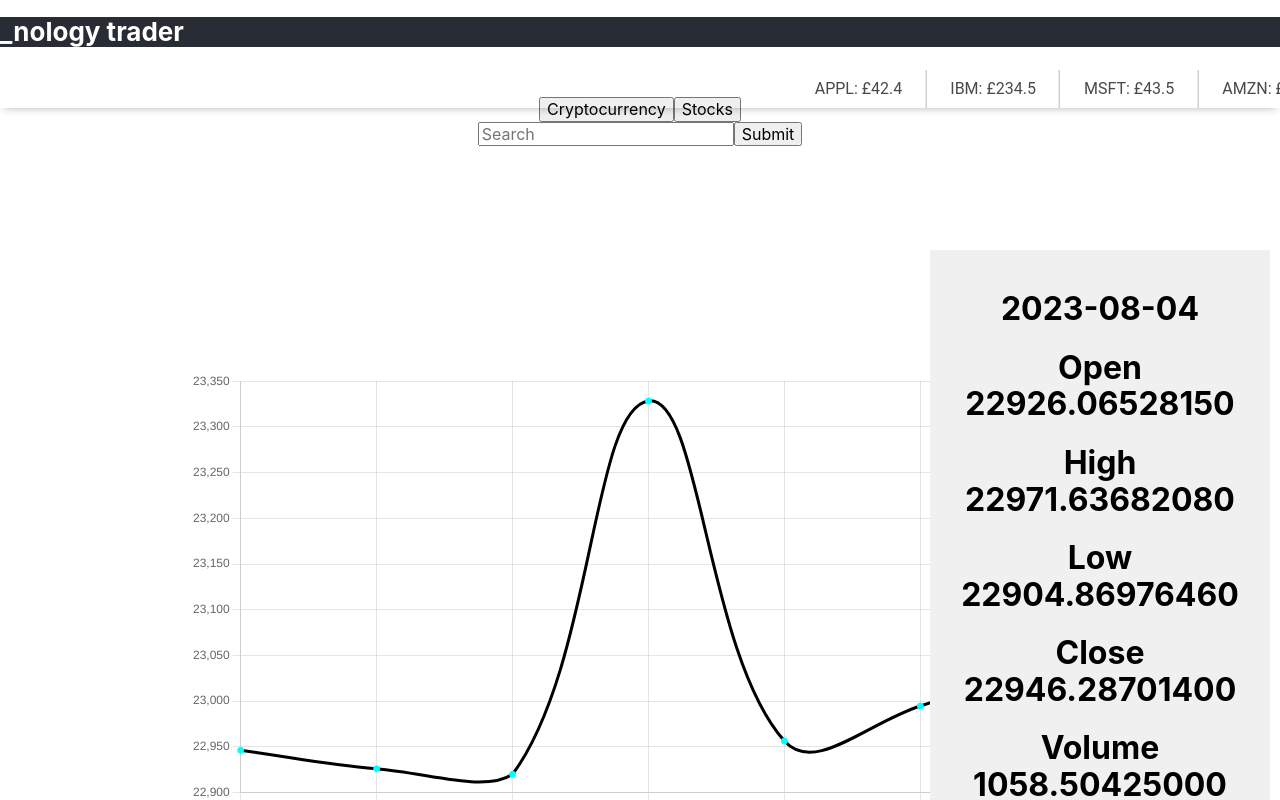
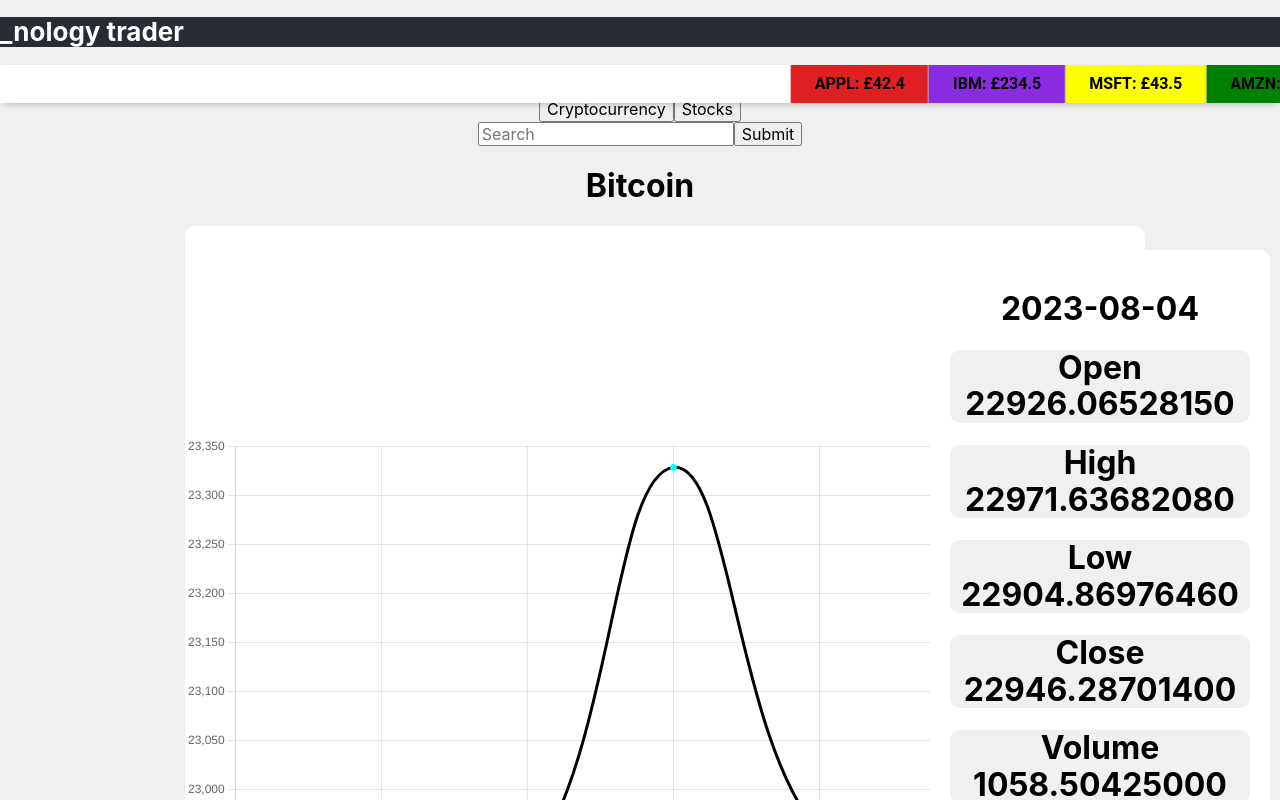
Before and after one commit to Alan-day/crypto-tracker, a React (Create React App) app: page /crypto in a window 1280 px wide. Shown: the top 800 px of the page. Built offline with nearby package versions, Linux system fonts and the light colour scheme.

Commit message:
styling fixes

```diff
--- a/src/App.scss
+++ b/src/App.scss
@@ -1,6 +1,7 @@
 .html,
 body {
   margin: 0;
+  background-color: #f0f0f0;
 }
 
 .App {
--- a/src/Graph/Graph.scss
+++ b/src/Graph/Graph.scss
@@ -1,8 +1,10 @@
 .graph-container {
-
+  margin-left: 50px;
   display: flex;
   align-items: center;
   justify-self: center;
-  width: 900px;
+  width: 75%;
   height: 900px;
+  border-radius: 10px;
+  background-color: white;
 }
--- a/src/Navbar/Navbar.scss
+++ b/src/Navbar/Navbar.scss
@@ -1,16 +1,37 @@
 .navbar-container {
   position: fixed;
-  top: 70px;
+  top: 65px;
   left: 0;
   right: 0;
   font-family: "Roboto", sans-serif;
   box-shadow: 0 4px 8px -4px rgba(0, 0, 0, 0.3);
   margin-bottom: 100px;
+  background-color: white;
+  font-weight: 700;
+
+  &--1 {
+    background-color: #df2020;
+  }
+  &--2 {
+    background-color: blueviolet;
+  }
+  &--3 {
+    background-color: yellow;
+  }
+  &--4 {
+    background-color: green;
+  }
+  &--5 {
+    background-color: rgb(49, 49, 238);
+  }
+  &--6 {
+    background-color: orange;
+  }
 }
 
 .navbar-container .title {
   position: absolute;
-  background: #df2020;
+
   height: 100%;
   display: flex;
   align-items: center;
@@ -30,7 +51,7 @@
 .navbar-container ul li {
   white-space: nowrap;
   padding: 10px 24px;
-  color: #494949;
+  color: black;
   position: relative;
 
   &--1 {
@@ -48,8 +69,6 @@
   right: 0;
 }
 
-
-
 @keyframes scroll {
   from {
     transform: translateX(100%);
--- a/src/Pageswitch/Pageswitch.jsx
+++ b/src/Pageswitch/Pageswitch.jsx
@@ -1,7 +1,7 @@
 import React from "react";
 import { Link } from "react-router-dom";
 
-const Pageswitch = ({ handleStockChange, handleCryptoChange }) => {
+const Pageswitch = () => {
   return (
     <div className="pageswitch-container">
       <Link to="/crypto">
--- a/src/Sidebar/Sidebar.jsx
+++ b/src/Sidebar/Sidebar.jsx
@@ -13,34 +13,53 @@ const Sidebar = ({ sidebarData, isStock }) => {
 
   return (
     <div className="sidebar-container">
-    {isStock ? (
-      sidebarData.map((dataPoint) => (
-
-
-
-
-
+      {isStock
+        ? sidebarData.map((dataPoint) => (
             <div key={dataPoint.date}>
-          <h1   >{dataPoint.date}</h1>
-          <h1 > Open {dataPoint["1. open"]}</h1>
-          <h1 className="sidebar-container--header" > High {dataPoint["2. high"]}</h1>
-          <h1 className="sidebar-container--header" > Low {dataPoint["3. low"]}</h1>
-          <h1 className="sidebar-container--header" >Close {dataPoint["4. close"]}</h1>
-          <h1 className="sidebar-container--header" >Volume {dataPoint["5. volume"]}</h1>
+              <h1>{dataPoint.date}</h1>
+              <h1 className="sidebar-container--header">
+                {" "}
+                Open {dataPoint["1. open"]}
+              </h1>
+              <h1 className="sidebar-container--header">
+                {" "}
+                High {dataPoint["2. high"]}
+              </h1>
+              <h1 className="sidebar-container--header">
+                {" "}
+                Low {dataPoint["3. low"]}
+              </h1>
+              <h1 className="sidebar-container--header">
+                Close {dataPoint["4. close"]}
+              </h1>
+              <h1 className="sidebar-container--header">
+                Volume {dataPoint["5. volume"]}
+              </h1>
             </div>
           ))
-    ) : (
-      sidebarData.map((dataPoint) => (
+        : sidebarData.map((dataPoint) => (
             <div key={dataPoint.date}>
               <h1>{dataPoint.date}</h1>
-          <h1 className="sidebar-container--header" > Open {dataPoint["1a. open (GBP)"]}</h1>
-          <h1 className="sidebar-container--header" > High {dataPoint["2a. high (GBP)"]}</h1>
-          <h1 className="sidebar-container--header" > Low {dataPoint["3a. low (GBP)"]}</h1>
-          <h1 className="sidebar-container--header" >Close {dataPoint["4a. close (GBP)"]}</h1>
-          <h1 className="sidebar-container--header" >Volume {dataPoint["5. volume"]}</h1>
+              <h1 className="sidebar-container--header">
+                {" "}
+                Open {dataPoint["1a. open (GBP)"]}
+              </h1>
+              <h1 className="sidebar-container--header">
+                {" "}
+                High {dataPoint["2a. high (GBP)"]}
+              </h1>
+              <h1 className="sidebar-container--header">
+                {" "}
+                Low {dataPoint["3a. low (GBP)"]}
+              </h1>
+              <h1 className="sidebar-container--header">
+                Close {dataPoint["4a. close (GBP)"]}
+              </h1>
+              <h1 className="sidebar-container--header">
+                Volume {dataPoint["5. volume"]}
+              </h1>
             </div>
-      ))
-    )}
+          ))}
     </div>
   );
 };
--- a/src/Sidebar/Sidebar.scss
+++ b/src/Sidebar/Sidebar.scss
@@ -4,11 +4,14 @@
   right: 10px;
   height: 100%;
   width: 300px;
-  background-color: #f0f0f0;
+  background-color: white;
   display: flex;
   flex-direction: column;
   padding: 20px;
+  border-radius: 10px;
+
+  &--header {
+    background-color: #f0f0f0;
+    border-radius: 10px;
+  }
 }
-.h1 {
-  background-color: #f0f0f0;
-}
--- a/src/pages/Cryptopage/Cryptopage.jsx
+++ b/src/pages/Cryptopage/Cryptopage.jsx
@@ -44,6 +44,16 @@ const CryptoPage = ({ handleGraph }) => {
     }))
     .slice(0, 7);
 
+  const cryptoLabel = Object.entries(crypto["Meta Data"])
+    .map(([key, value]) => ({ key, value }))
+    .filter((item) => item.key === "3. Digital Currency Name")
+    .map((item) => ({
+      Symbol: item.value,
+      crypto,
+    }))
+    .slice(0, 3);
+
+  const symbol = cryptoLabel.map((dataPoint) => dataPoint.Symbol);
   const cryptoLabels = cryptoTimeSeriesArray.map((dataPoint) => dataPoint.date);
   const cryptoValues = cryptoTimeSeriesArray.map(
     (dataPoint) => dataPoint["4a. close (GBP)"]
@@ -93,6 +103,7 @@ const CryptoPage = ({ handleGraph }) => {
         filteredOptions={filteredOptions}
         handleGraph={handleGraph}
       />
+      <h1>{symbol}</h1>
       <Graph data={cryptoApiData} dataset={dataset} />
 
       <Sidebar sidebarData={timeSeriesArrayToday} isStock={isStock} />
--- a/src/pages/Stockpage/Stockpage.jsx
+++ b/src/pages/Stockpage/Stockpage.jsx
@@ -6,6 +6,7 @@ import sidebarData from "./../../data.json";
 import Searchbar from "../../Searchbar/Searchbar";
 import datagram from "./../../dropdwon.json";
 import stockyData from "./../../data.json";
+import { elements } from "chart.js";
 
 const Stockpage = ({ handleGraph }) => {
   const [searchPhrase, setSearchPhrase] = useState("");
@@ -38,11 +39,13 @@ const Stockpage = ({ handleGraph }) => {
     }))
     .slice(0, 7);
 
+  const label_header = label.map((dataPoint) => dataPoint.Symbol);
   const labels = timeSeriesArray.map((dataPoint) => dataPoint.date);
   const values = timeSeriesArray.map((dataPoint) => dataPoint["4. close"]);
   const maxValue = timeSeriesArrayToday["2. high"];
   const minValue = timeSeriesArrayToday["3. low"];
 
+  console.log(label_header);
   const data = {
     labels,
     label,
@@ -119,6 +122,7 @@ const Stockpage = ({ handleGraph }) => {
         />
       </div>
       <Sidebar sidebarData={timeSeriesArrayToday} isStock={isStock} />
+      <h1>{label_header}</h1>
       <Graph data={data} dataset={dataset} />
     </div>
   );
```
Lines whose indentation alone changed are shown as unchanged.
